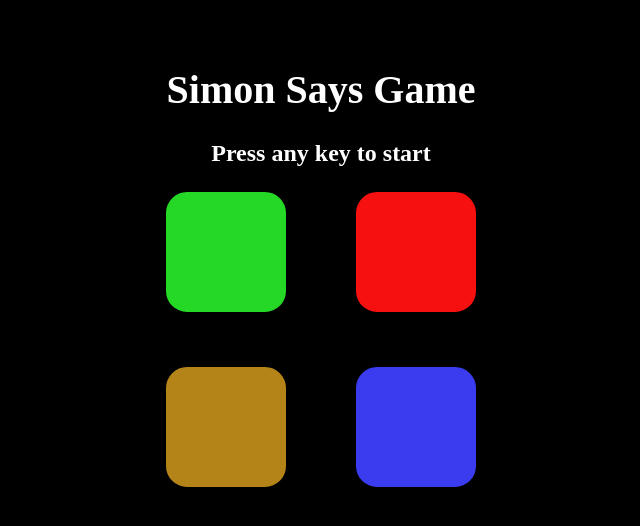
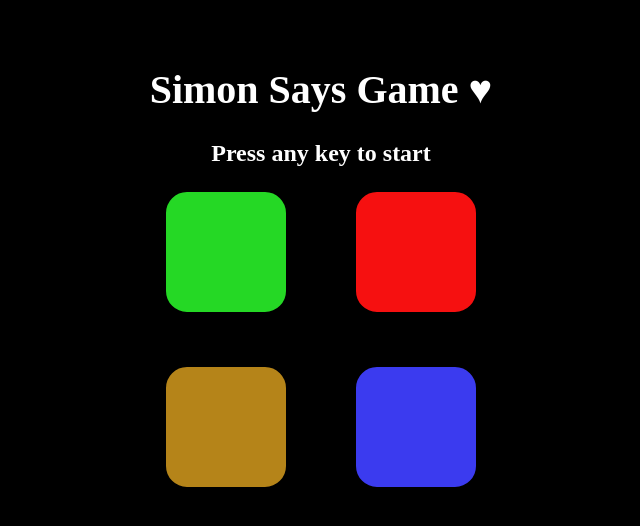
Before and after one commit to Sharibraza/SimonSaysGame.github.io, a plain HTML site: page simonGame.html in a window 1280 px wide. Shown: the whole page, without its empty margins (319-959 px from the left). Drawn offline with Linux system fonts and the light colour scheme.

```diff
--- a/simonGame.html
+++ b/simonGame.html
@@ -11,7 +11,7 @@
         <!-- Header Section -->
         <article id="head">
             <div>
-                <h1>Simon Says Game</h1>
+                <h1>Simon Says Game &hearts;</h1>
                 <h2>Press any key to start</h2>
             </div>
         </article>
```
